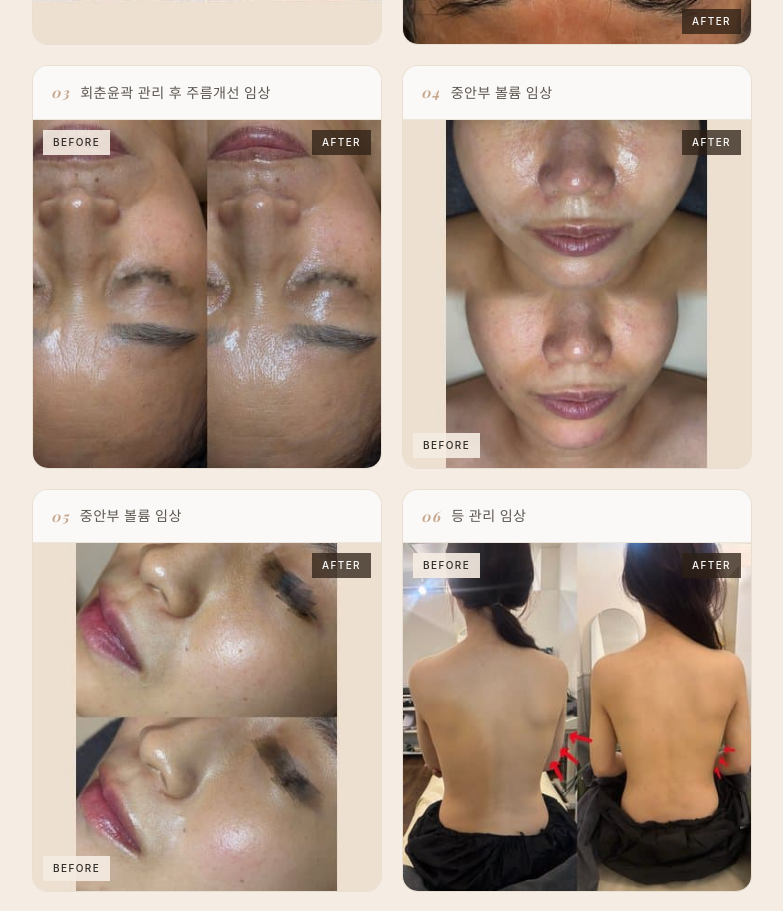
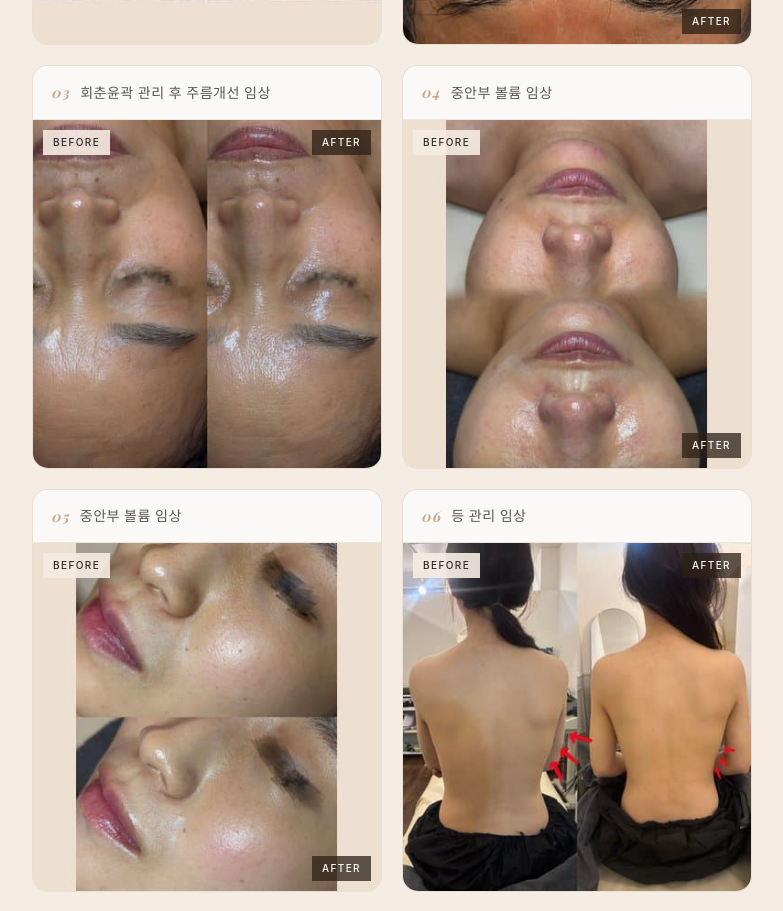
Before and after one commit to victor6185/Bami-Beauty, a Next.js app: page / in a window 1280 px wide. Shown: the part 7520-8431 px from the top of the page, without its empty margins (248-1031 px from the left). Built offline with nearby package versions, Linux system fonts and the light colour scheme; a web font is replaced by a local one.

Commit message:
04번 중안부 볼륨 임상 사진 위아래 반전, 이모지 크기 조정
Co-Authored-By: Claude Opus 4.6 <noreply@anthropic.com>

```diff
--- a/app/page.js
+++ b/app/page.js
@@ -24,8 +24,8 @@ const beforeAfterCases = [
   { num: "01", label: "회춘윤곽 관리 후 주름개선 임상", img: "/ba-01.jpg", tagPos: "side" },
   { num: "02", label: "회춘윤곽 관리 후 주름개선 임상", img: "/ba-02.jpg", tagPos: "diagonal" },
   { num: "03", label: "회춘윤곽 관리 후 주름개선 임상", img: "/ba-03.jpg", tagPos: "side" },
-  { num: "04", label: "중안부 볼륨 임상", img: "/ba-04.jpg", tagPos: "diagonal", flipped: true },
-  { num: "05", label: "중안부 볼륨 임상", img: "/ba-05.jpg", tagPos: "diagonal", flipped: true },
+  { num: "04", label: "중안부 볼륨 임상", img: "/ba-04.jpg", tagPos: "diagonal", flipImg: true },
+  { num: "05", label: "중안부 볼륨 임상", img: "/ba-05.jpg", tagPos: "diagonal" },
   { num: "06", label: "등 관리 임상", img: "/ba-06.jpg", tagPos: "side" },
   { num: "07", label: "여드름 케어 임상", img: "/ba-07.jpg", tagPos: "diagonal" },
   { num: "08", label: "여드름 케어 임상", img: "/ba-08.jpg", tagPos: "diagonal" },
@@ -403,7 +403,7 @@ export default function Home() {
                   <span className="ba-label">{item.label}</span>
                 </div>
                 <div className="ba-img-wrap">
-                  <Image src={item.img} alt={`${item.label} - Before & After`} fill style={{ objectFit: "cover" }} />
+                  <Image src={item.img} alt={`${item.label} - Before & After`} fill style={{ objectFit: "cover", ...(item.flipImg && { transform: "scaleY(-1)" }) }} />
                   <span className="ba-tag ba-tag-b" style={item.flipped ? { left: 10, bottom: 10 } : { left: 10, top: 10 }}>
                     BEFORE
                   </span>
```
